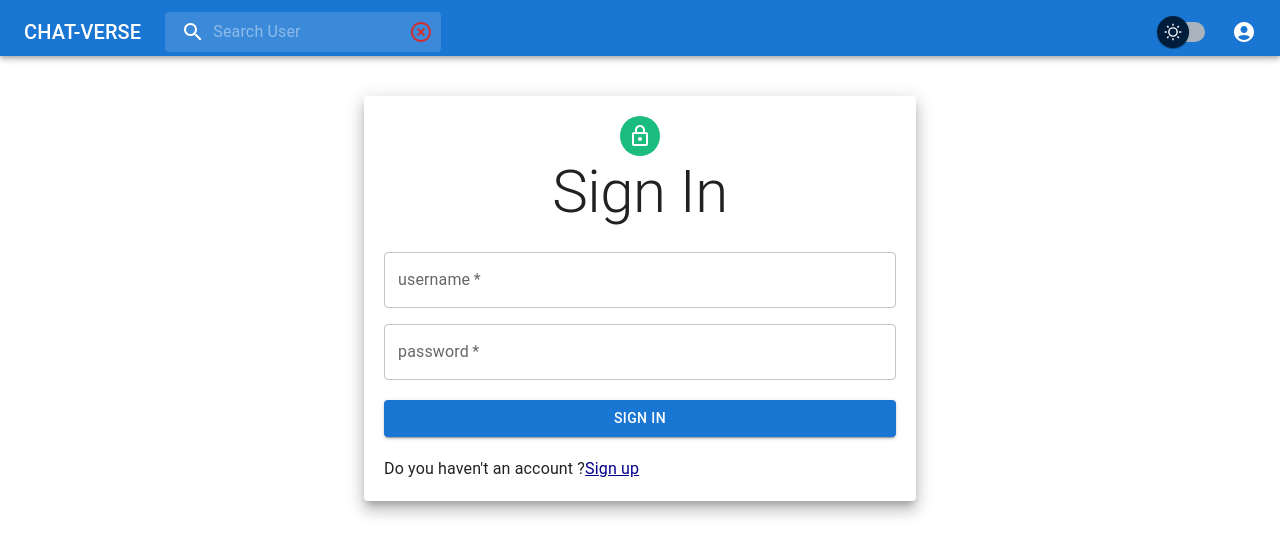
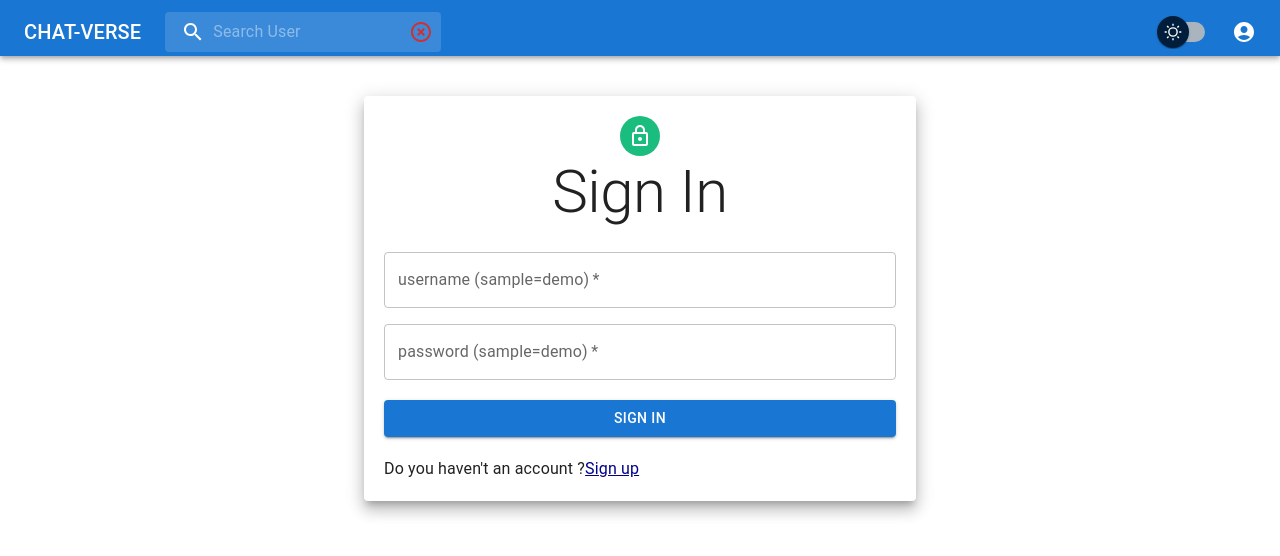
Before and after one commit to JoniJo06/chat-verse-frontend, a React (Create React App) app: page /login in a window 1280 px wide. Shown: the top 556 px of the page. Built offline with nearby package versions, Linux system fonts and the light colour scheme.

Commit message:
list demo user on login page

```diff
--- a/src/Pages/LoginPage/LoginPage.tsx
+++ b/src/Pages/LoginPage/LoginPage.tsx
@@ -100,7 +100,7 @@ const LoginPage: React.FC<AllProps> = ({ user, setUserToken, setUser, setSocket
           <Grid container spacing={2} sx={{ marginTop: 1 }}>
             <Grid item xs={12}>
               <TextField
-                label='username'
+                label='username (sample=demo)'
                 placeholder='Enter username'
                 type='text'
                 name='username'
@@ -112,7 +112,7 @@ const LoginPage: React.FC<AllProps> = ({ user, setUserToken, setUser, setSocket
             </Grid>
             <Grid item xs={12}>
               <TextField
-                label='password'
+                label='password (sample=demo)'
                 placeholder='Enter password'
                 type='password'
                 name='password'
@@ -148,6 +148,7 @@ const LoginPage: React.FC<AllProps> = ({ user, setUserToken, setUser, setSocket
             Sign up
           </NavLink>
         </Typography>
+
       </Paper>
     </Grid>
   );
--- a/src/Pages/SignUpPage/SignUpPage.tsx
+++ b/src/Pages/SignUpPage/SignUpPage.tsx
@@ -231,7 +231,7 @@ const SignUpPage: React.FC<AllProps> = ({
                 onChange={handleChange}
                 value={formData.password}
                 inputProps={{
-                  minLength: 3,
+                  minLength: 8,
                 }}
               />
             </Grid>
```
